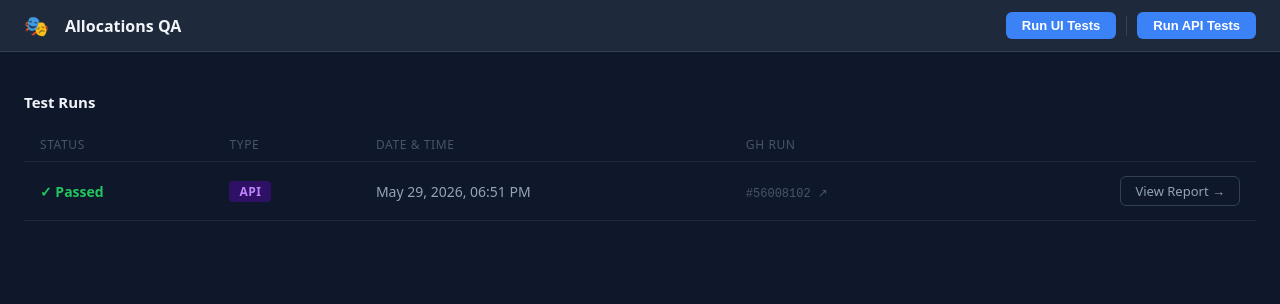
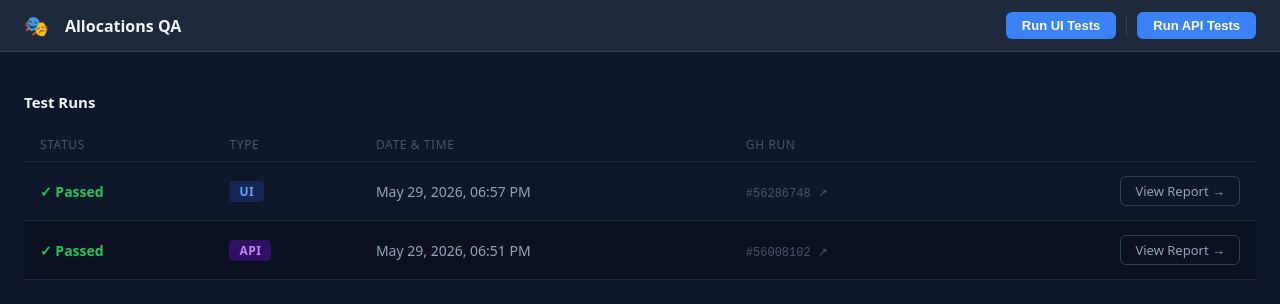
Before and after one commit to Assign4/allocations-qa, a Next.js app: page / in a window 1280 px wide. Shown: the top 304 px of the page. Built offline with nearby package versions, Linux system fonts and the light colour scheme.

Commit message:
chore: update UI test report [skip ci]

```diff
--- a/public/last-updated.json
+++ b/public/last-updated.json
@@ -1 +1 @@
-{"timestamp": 1780080693080, "type": "api"}
+{"timestamp": 1780081069702, "type": "ui"}
--- a/public/runs.json
+++ b/public/runs.json
@@ -1,4 +1,11 @@
 [
+  {
+    "id": "26656286748",
+    "type": "ui",
+    "status": "passed",
+    "date": "2026-05-29T18:57:49.684Z",
+    "runUrl": "https://github.com/Assign4/allocations-qa/actions/runs/26656286748"
+  },
   {
     "id": "26656008102",
     "type": "api",
```
Also changed, not shown: public/ui-report/index.html (+1 -1 lines), 2 other files (tests, documents, lock files or other folders).
